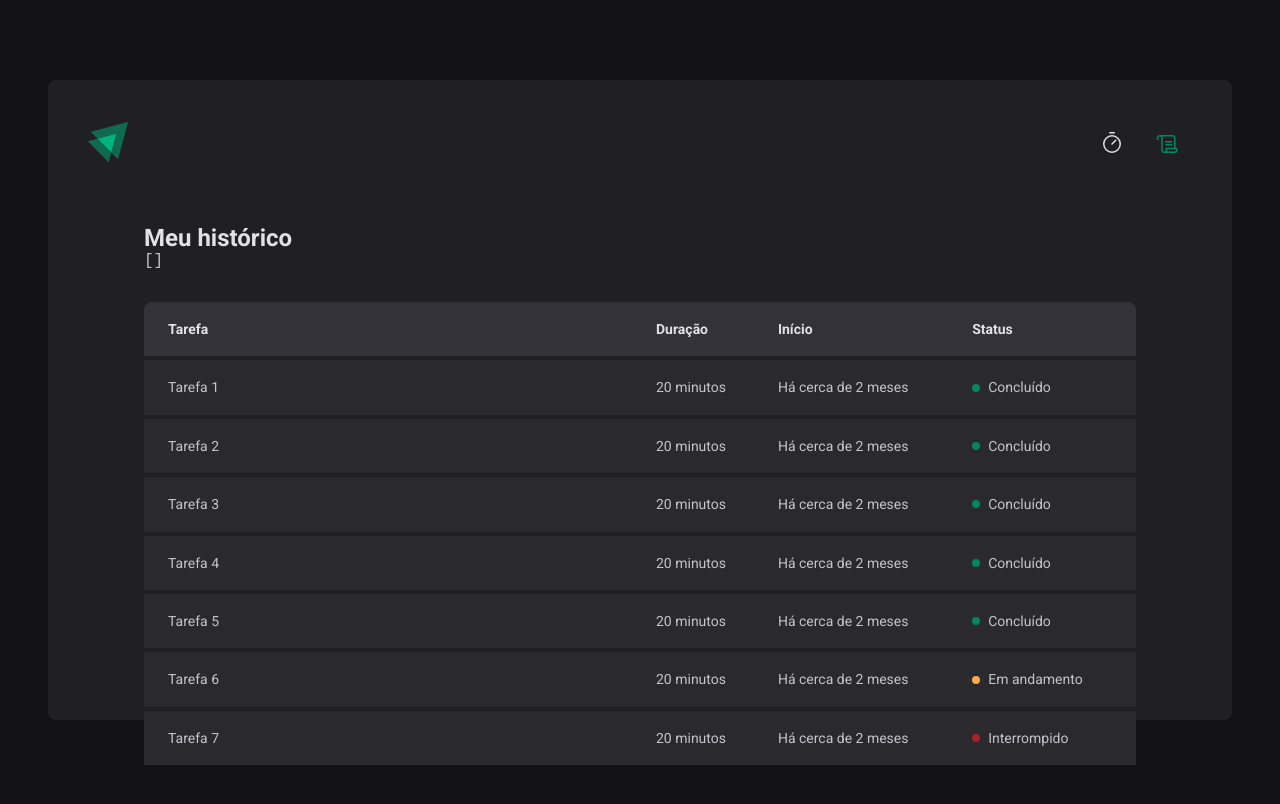
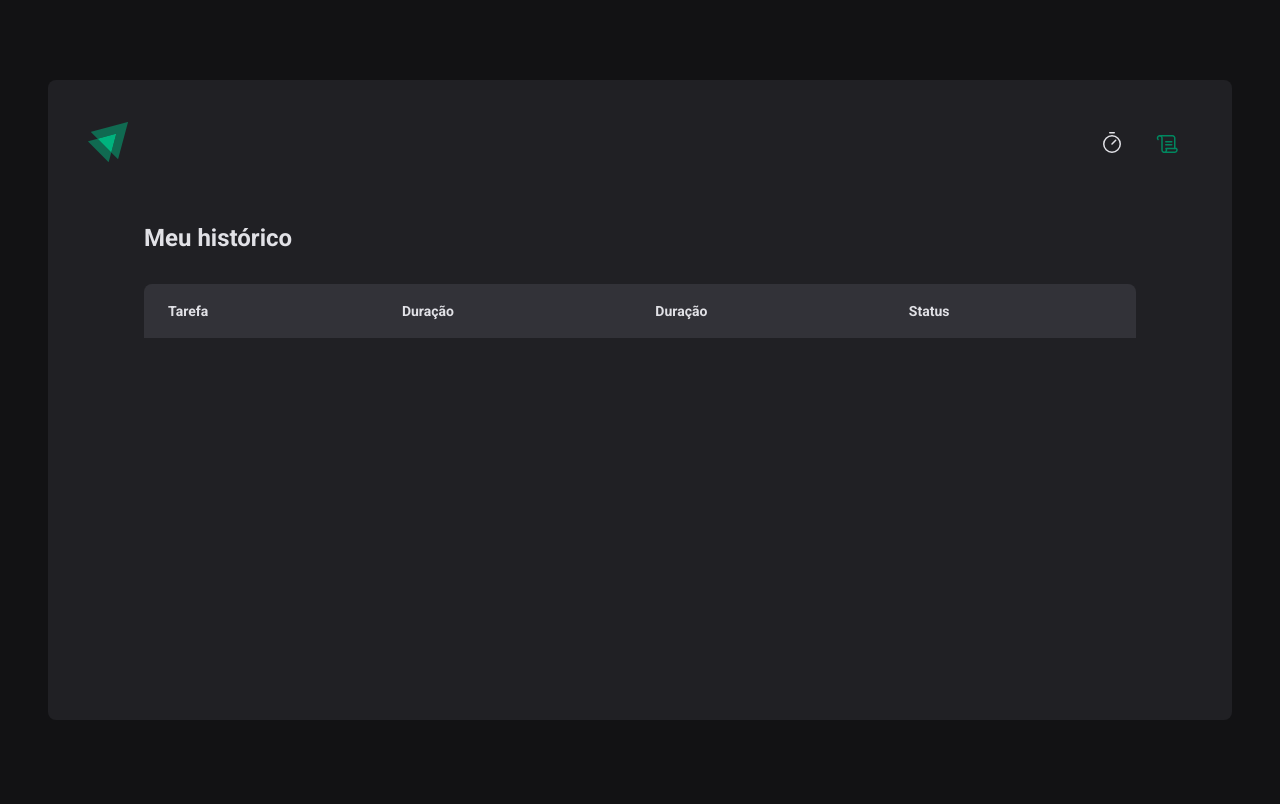
Before and after one commit to brunocs90/ignite-react-2022, a React (Vite) app in the folder 02-ignite-timer/: page /history in a window 1280 px wide. Shown: the top 804 px of the page. Built offline with nearby package versions, Linux system fonts and the light colour scheme.

Commit message:
listagem de histórico

```diff
--- a/02-ignite-timer/src/pages/History/index.tsx
+++ b/02-ignite-timer/src/pages/History/index.tsx
@@ -1,15 +1,15 @@
-import { useContext } from "react";
-import { CyclesContext } from "../../contexts/CyclesContext";
-import { HistoryContainer, HistoryList, Status } from "./styles";
+import { useContext } from 'react'
+import { formatDistanceToNow } from 'date-fns'
+import ptBR from 'date-fns/locale/pt-BR'
+import { CyclesContext } from '../../contexts/CyclesContext'
+import { HistoryContainer, HistoryList, Status } from './styles'
 
 export function History() {
-    const { cycles } = useContext(CyclesContext);
+    const { cycles } = useContext(CyclesContext)
 
     return (
         <HistoryContainer>
             <h1>Meu histórico</h1>
-
-            <pre>{JSON.stringify(cycles, null, 2)}</pre>
 
             <HistoryList>
                 <table>
@@ -17,67 +17,38 @@
                         <tr>
                             <th>Tarefa</th>
                             <th>Duração</th>
-                            <th>Início</th>
+                            <th>Duração</th>
                             <th>Status</th>
                         </tr>
                     </thead>
                     <tbody>
-                        <tr>
-                            <td>Tarefa 1</td>
-                            <td>20 minutos</td>
-                            <td>Há cerca de 2 meses</td>
-                            <td>
-                                <Status statusColor="green">Concluído</Status>
-                            </td>
-                        </tr>
-                        <tr>
-                            <td>Tarefa 2</td>
-                            <td>20 minutos</td>
-                            <td>Há cerca de 2 meses</td>
-                            <td>
-                                <Status statusColor="green">Concluído</Status>
-                            </td>
-                        </tr>
-                        <tr>
-                            <td>Tarefa 3</td>
-                            <td>20 minutos</td>
-                            <td>Há cerca de 2 meses</td>
-                            <td>
-                                <Status statusColor="green">Concluído</Status>
-                            </td>
-                        </tr>
-                        <tr>
-                            <td>Tarefa 4</td>
-                            <td>20 minutos</td>
-                            <td>Há cerca de 2 meses</td>
-                            <td>
-                                <Status statusColor="green">Concluído</Status>
-                            </td>
-                        </tr>
-                        <tr>
-                            <td>Tarefa 5</td>
-                            <td>20 minutos</td>
-                            <td>Há cerca de 2 meses</td>
-                            <td>
-                                <Status statusColor="green">Concluído</Status>
-                            </td>
-                        </tr>
-                        <tr>
-                            <td>Tarefa 6</td>
-                            <td>20 minutos</td>
-                            <td>Há cerca de 2 meses</td>
-                            <td>
-                                <Status statusColor="yellow">Em andamento</Status>
-                            </td>
-                        </tr>
-                        <tr>
-                            <td>Tarefa 7</td>
-                            <td>20 minutos</td>
-                            <td>Há cerca de 2 meses</td>
-                            <td>
-                                <Status statusColor="red">Interrompido</Status>
-                            </td>
-                        </tr>
+                        {cycles.map((cycle) => {
+                            return (
+                                <tr key={cycle.id}>
+                                    <td>{cycle.task}</td>
+                                    <td>{cycle.minutesAmount} minutos</td>
+                                    <td>
+                                        {formatDistanceToNow(new Date(cycle.startDate), {
+                                            addSuffix: true,
+                                            locale: ptBR,
+                                        })}
+                                    </td>
+                                    <td>
+                                        {cycle.finishedDate && (
+                                            <Status statusColor="green">Concluído</Status>
+                                        )}
+
+                                        {cycle.interruptedDate && (
+                                            <Status statusColor="red">Interrompido</Status>
+                                        )}
+
+                                        {!cycle.finishedDate && !cycle.interruptedDate && (
+                                            <Status statusColor="yellow">Em andamento</Status>
+                                        )}
+                                    </td>
+                                </tr>
+                            )
+                        })}
                     </tbody>
                 </table>
             </HistoryList>
--- a/02-ignite-timer/src/pages/Home/index.tsx
+++ b/02-ignite-timer/src/pages/Home/index.tsx
@@ -8,7 +8,6 @@
 import { Countdown } from "./components/Countdown";
 import { CyclesContext } from "../../contexts/CyclesContext";
 
-import { differenceInSeconds } from 'date-fns'
 
 const newCycleFormValidationSchema = zod.object({
     task: zod.string().min(1, 'Informe a tarefa'),
```
